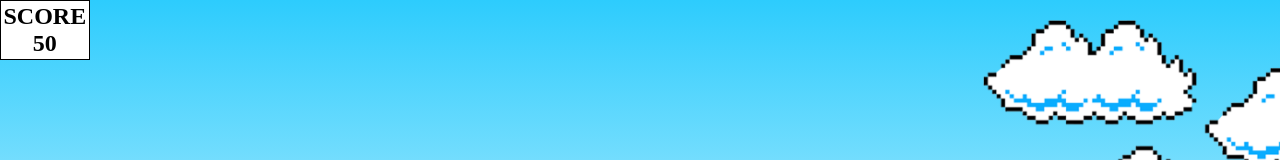
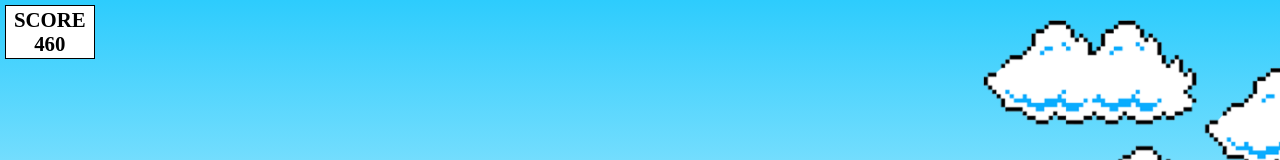
Before and after one commit to thulerjoao/Mario_Run, a plain HTML site: page index.html in a window 1280 px wide. Shown: the top 160 px of the page. Drawn offline with Linux system fonts and the light colour scheme.

Commit message:
feat: finished

```diff
--- a/css/style.css
+++ b/css/style.css
@@ -46,9 +46,10 @@
     text-align: center;
     padding: 2px;
     border: 1px solid black;
-    font-size: 1.5em;
+    font-size: 1.3em;
     font-weight: 600;
     z-index: 500;
+    margin: 5px
 }
 
 .jump{
--- a/js/script.js
+++ b/js/script.js
@@ -26,18 +26,16 @@ const loop = setInterval(()=>{
 
         clearInterval(loop);
     }
-    let newScore = 0
-
-    const scoreNumber = setInterval(()=>{
-       if(score.value != "off"){
-        newScore = newScore + 50;
-        score.innerText = `${newScore}`
-        console.log(newScore)
-    }
-    },100)
-
 },
 10)
+    let newScore = 0
+    const totalScore = setInterval(()=>{
+    if(score.value != "off"){
+     newScore = newScore + 20;
+     score.innerText = `${newScore}`
+    }else{
+        clearInterval(totalScore);
+    }},50)
 
 document.addEventListener('keydown', jump);
 document.addEventListener('touchstart', jump);
```
